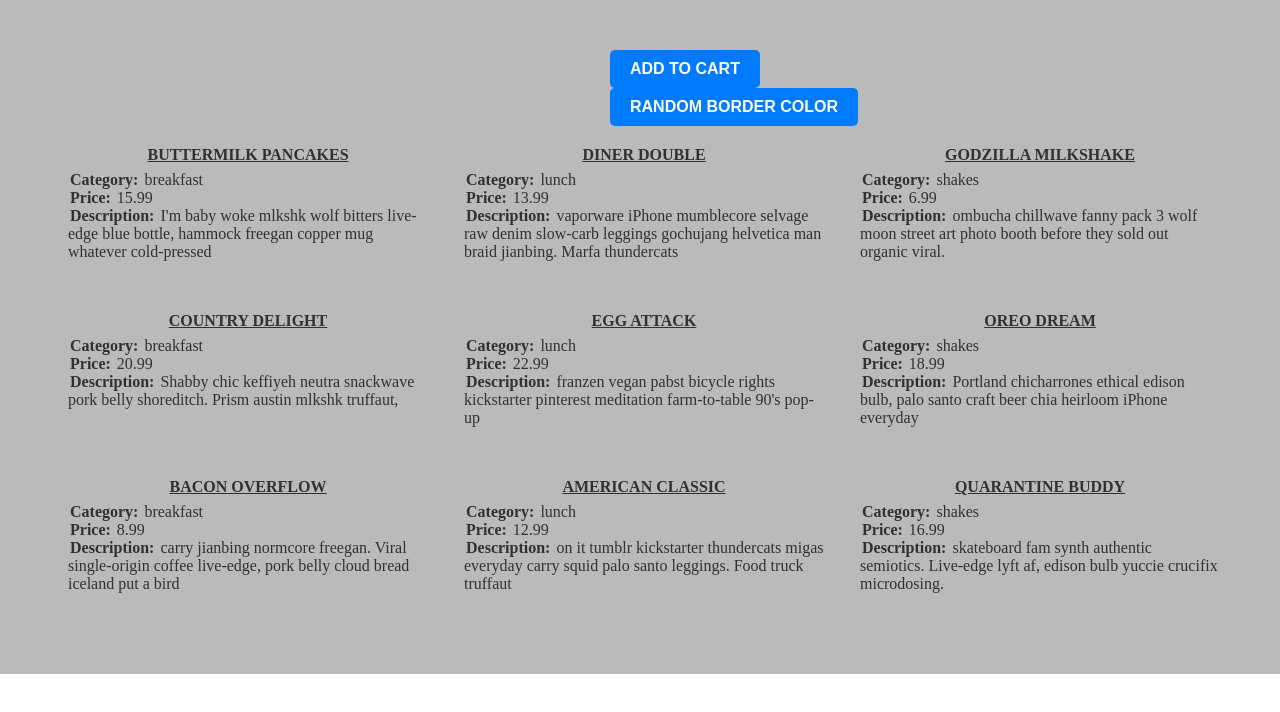
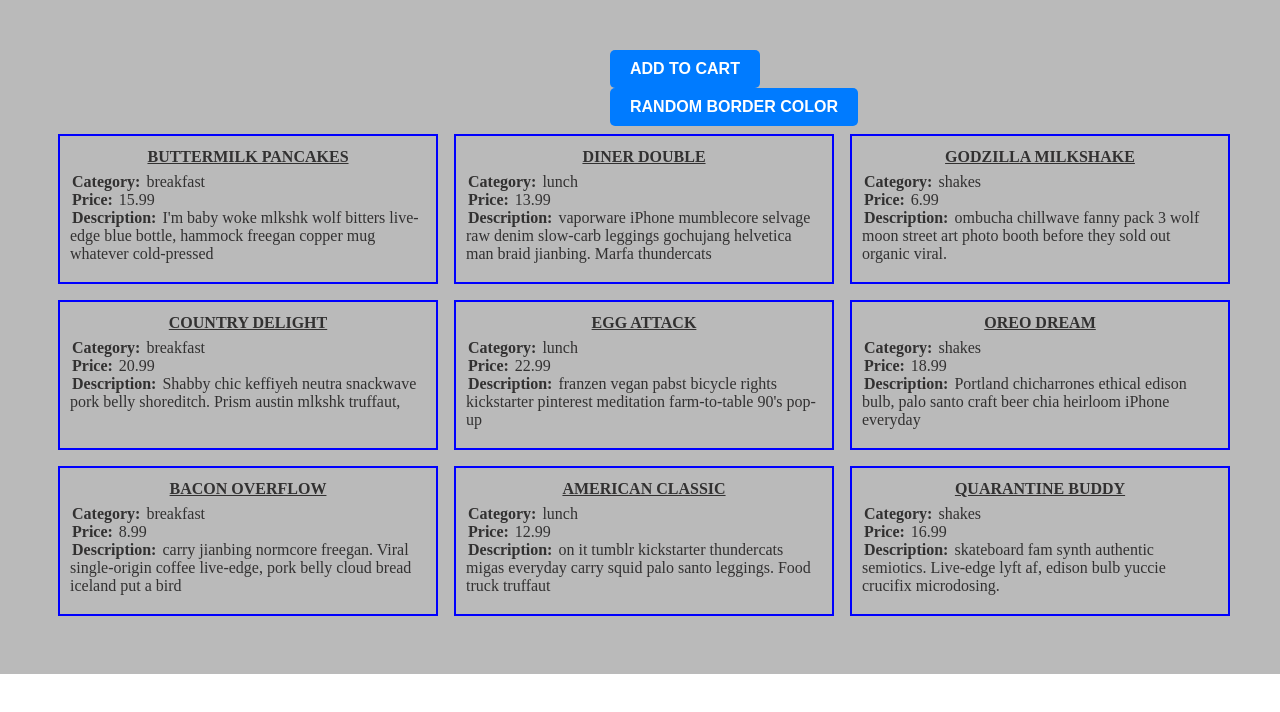
Before and after one commit to sasanedicbn/menu, a React (Vite) app in the folder Menu/: page / in a window 1280 px wide. Shown: the top 712 px of the page. Built offline with nearby package versions, Linux system fonts and the light colour scheme.

Commit message:
Pass borderColor in SingleItem

```diff
--- a/Menu/src/SingleItem.jsx
+++ b/Menu/src/SingleItem.jsx
@@ -1,7 +1,7 @@
 const SingleItem = (item) => {
     console.log(item)
     return(
-        <li key={item.id} >
+        <li key={item.id} style={{ border: `2px solid ${item.borderColor}`}} >
         <div className="item-information">
             <p className="title"> {item.title}</p>
             <p><span>Category:</span> {item.category}</p>
```
